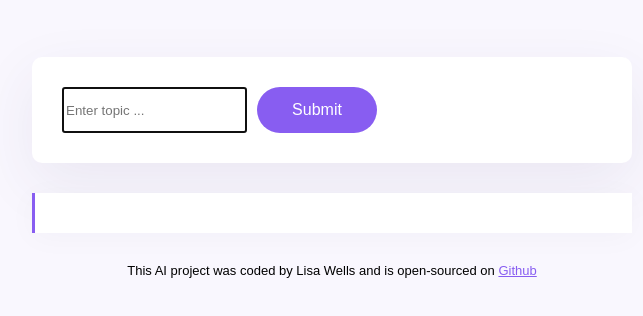
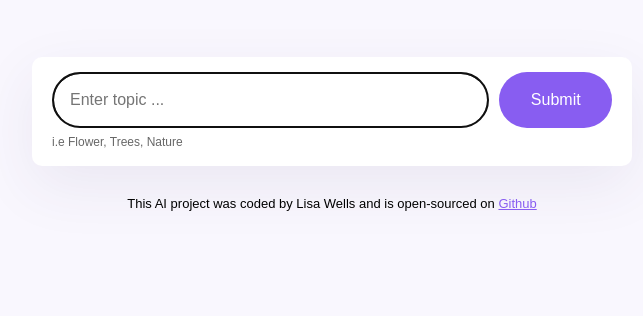
Before and after one commit to ma1aise/poem-generator, a plain HTML site: page index.html in a window 1280 px wide. Shown: the part 114-430 px from the top of the page, without its empty margins (308-951 px from the left). Drawn offline with nearby package versions, Linux system fonts and the light colour scheme.

Commit message:
User experience changes

```diff
--- a/index.html
+++ b/index.html
@@ -14,6 +14,7 @@
     </header>
     <div class="container">
       <main>
+        <div class="form-container">
           <form id="poem-generator-form">
             <input
               type="text"
@@ -26,6 +27,8 @@
             />
             <input type="submit" class="button" />
           </form>
+          <div class="hint">i.e Flower, Trees, Nature</div>
+        </div>
         <div class="poem" id="poem"></div>
       </main>
     </div>
--- a/src/script.js
+++ b/src/script.js
@@ -17,6 +17,9 @@ function generatePoem(event) {
     "You are a romantic Poem expert and love to write short poems. Your mission is to generate a 4 line poem in basic HTML and separate each line with a <br />. Make sure to follow the user instructions. Do not include a title to the poem. Sign the poem with 'AI' inside a <strong> element at the end of the poem and NOT at the beginning";
   let apiUrl = `https://api.shecodes.io/ai/v1/generate?prompt=${prompt}&context=${context}&key=${apiKey}`;
 
+  let poemElement = document.querySelector("#poem");
+  poemElement.style.display = "block";
+
   axios.get(apiUrl).then(displayPoem);
 }
 
--- a/src/styles.css
+++ b/src/styles.css
@@ -25,16 +25,26 @@ h1 {
   color: #272044;
 }
 
-form {
-  padding: 30px;
+.form-container {
+  padding: 15px 20px;
   background-color: white;
   margin-bottom: 30px;
   border-radius: 10px;
-  display: flex;
   box-shadow: 0px 20px 60px rgba(65, 50, 100, 0.08);
 }
 
-.search {
+form {
+  display: flex;
+}
+
+.hint {
+  line-height: 1.5;
+  margin-top: 5px;
+  opacity: 0.6;
+  font-size: 12px;
+}
+
+.instructions {
   padding: 16px;
   width: 80%;
   font-size: 16px;
@@ -62,6 +72,7 @@ form {
   line-height: 2;
   border-left: 3px solid #885df1;
   box-shadow: 0px 4px 30px 0px rgba(39, 33, 66, 0.03);
+  display: none;
 }
 
 footer {
```
Lines whose indentation alone changed are shown as unchanged.
